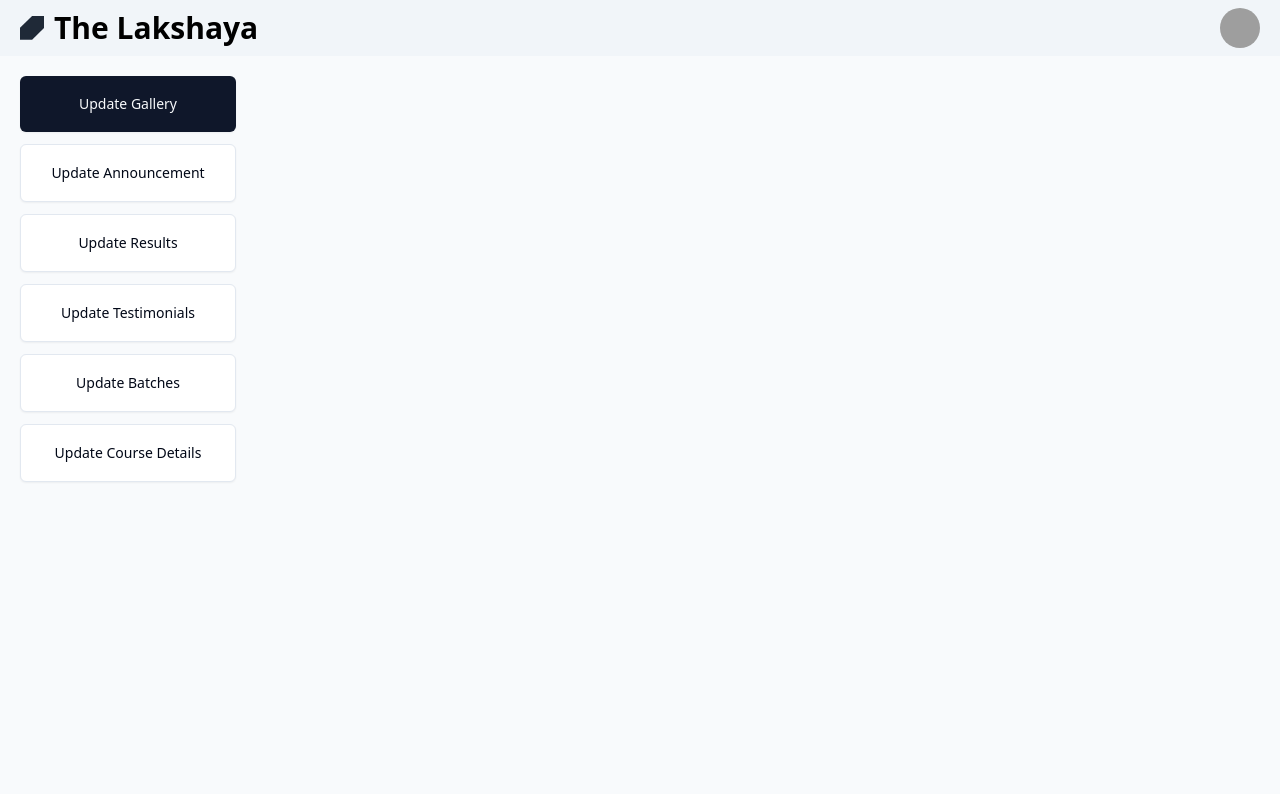
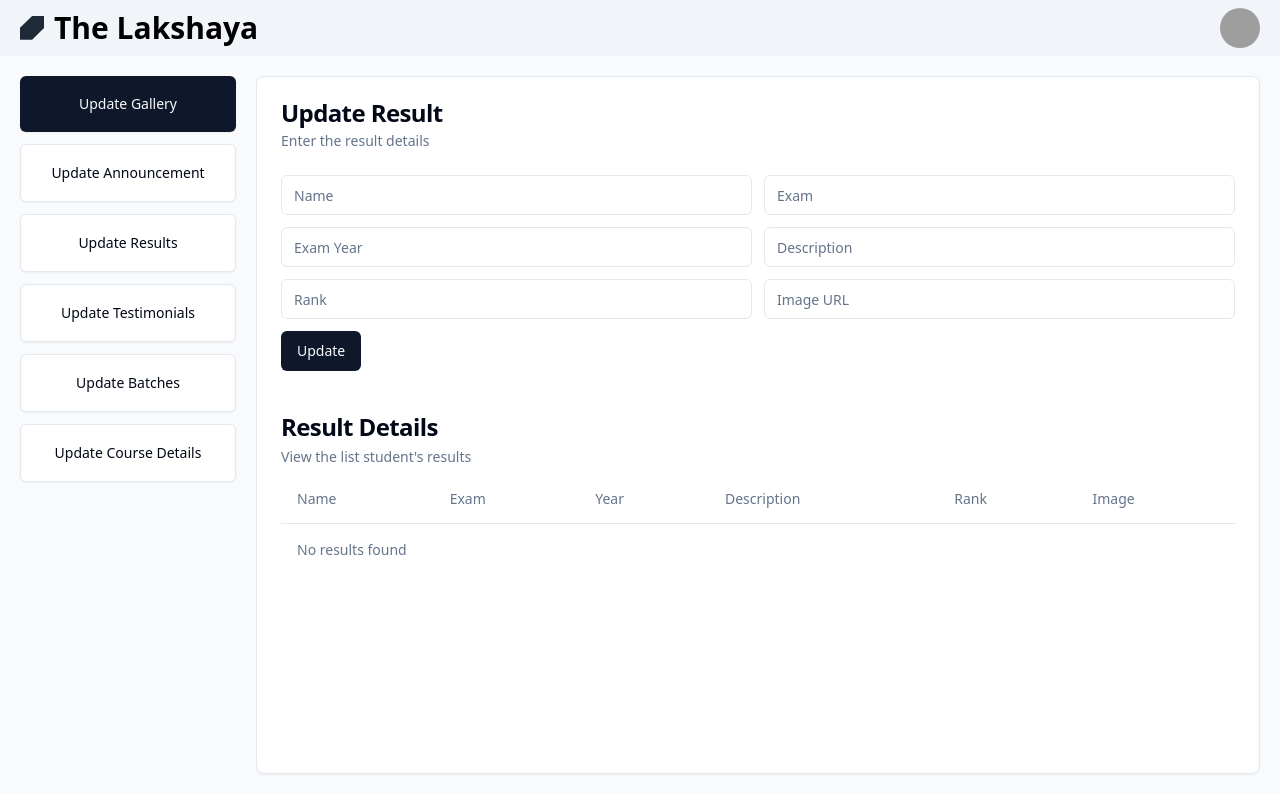
Before and after one commit to whyehtasam/Lakshaya-admin-panel, a React (Vite) app: page /updateResult in a window 1280 px wide. Built offline with nearby package versions, Linux system fonts and the light colour scheme; grey boxes are pictures that could not be loaded.

Commit message:
chore: Add UpdateResult component and routes for updating results

```diff
--- a/src/apps/dashboard/Dashboard.jsx
+++ b/src/apps/dashboard/Dashboard.jsx
@@ -2,6 +2,7 @@
 import UploadGallery from "./UploadGallery";
 import { Route, Routes } from "react-router-dom";
 import UpdateAnnouncemenet from "./UpdateAnnouncemenet";
+import UpdateResult from "./UpdateResult";
 
 const Dashboard = ({className}) => {
   return (
@@ -9,6 +10,7 @@
       <Routes>
         <Route path="/" element={<UploadGallery />} />
         <Route path="/updateAnnouncement" element={<UpdateAnnouncemenet/>} />
+        <Route path="/updateResult" element={<UpdateResult/>} />
       </Routes>
     </div>
   );
--- /dev/null
+++ b/src/apps/dashboard/UpdateResult.jsx
@@ -0,0 +1,145 @@
+import React, { useState } from "react";
+import {
+  Card,
+  CardContent,
+  CardDescription,
+  CardFooter,
+  CardHeader,
+  CardTitle,
+} from "@/components/ui/card";
+import { Input } from "@/components/ui/input";
+import { Button } from "@/components/ui/button";
+import {
+  Table,
+  TableBody,
+  TableCell,
+  TableHead,
+  TableRow,
+  TableHeader,
+} from "@/components/ui/table";
+
+const UpdateResult = () => {
+  const [formData, setFormData] = useState({
+    name: "",
+    exam: "",
+    examYear: "",
+    description: "",
+    rank: "",
+    img: "",
+  });
+  const [results, setResults] = useState([]);
+
+  const handleChange = (e) => {
+    setFormData({ ...formData, [e.target.name]: e.target.value });
+  };
+
+  const handleSubmit = (e) => {
+    e.preventDefault();
+    setResults([...results, formData]);
+    setFormData({
+      name: "",
+      exam: "",
+      examYear: "",
+      description: "",
+      rank: "",
+      img: "",
+    });
+  };
+
+  return (
+    <div className="h-full">
+    <Card className='h-full overflow-auto'>
+        <CardHeader>
+          <CardTitle>Update Result</CardTitle>
+          <CardDescription>Enter the result details</CardDescription>
+        </CardHeader>
+        <CardContent>
+          <form onSubmit={handleSubmit} className="gap-3 grid grid-cols-2">
+            <Input
+              name="name"
+              value={formData.name}
+              onChange={handleChange}
+              placeholder="Name"
+            />
+            <Input
+              name="exam"
+              value={formData.exam}
+              onChange={handleChange}
+              placeholder="Exam"
+            />
+            <Input
+              name="examYear"
+              value={formData.examYear}
+              onChange={handleChange}
+              placeholder="Exam Year"
+            />
+            <Input
+              name="description"
+              value={formData.description}
+              onChange={handleChange}
+              placeholder="Description"
+            />
+            <Input
+              name="rank"
+              value={formData.rank}
+              onChange={handleChange}
+              placeholder="Rank"
+            />
+            <Input
+              name="img"
+              value={formData.img}
+              onChange={handleChange}
+              placeholder="Image URL"
+            />
+            <Button type="submit" className='w-fit'>Update</Button>
+          </form>
+        </CardContent>
+        <CardFooter className="flex-col items-start space-y-2 mt-5">
+          <CardTitle>Result Details</CardTitle>
+          <CardDescription>
+            View the list student&apos;s results
+          </CardDescription>
+          <Table>
+            <TableHeader>
+              <TableRow>
+                <TableHead>Name</TableHead>
+                <TableHead>Exam</TableHead>
+                <TableHead>Year</TableHead>
+                <TableHead>Description</TableHead>
+                <TableHead>Rank</TableHead>
+                <TableHead>Image</TableHead>
+              </TableRow>
+            </TableHeader>
+            <TableBody>
+              {results.length > 0 ? (
+                results.map((result, index) => (
+                  <TableRow key={index}>
+                    <TableCell>{result.name}</TableCell>
+                    <TableCell>{result.exam}</TableCell>
+                    <TableCell>{result.examYear}</TableCell>
+                    <TableCell>{result.description}</TableCell>
+                    <TableCell>{result.rank}</TableCell>
+                    <TableCell>
+                      <img
+                        src={result.img}
+                        alt={result.name}
+                        width="50"
+                        height="50"
+                      />
+                    </TableCell>
+                  </TableRow>
+                ))
+              ) : (
+                <TableRow>
+                  <TableCell colSpan={5} className="text-sm text-muted-foreground">No results found</TableCell>
+                </TableRow>
+              )}
+            </TableBody>
+          </Table>
+        </CardFooter>
+      </Card>
+    </div>
+  );
+};
+
+export default UpdateResult;
--- a/src/apps/sidebar/Sidebar.jsx
+++ b/src/apps/sidebar/Sidebar.jsx
@@ -8,7 +8,7 @@
   const buttons = [
     { name: 'Update Gallery', path: '/' },
     { name: 'Update Announcement', path: '/updateAnnouncement' },
-    { name: 'Update Results', path: '#' },
+    { name: 'Update Results', path: '/updateResult' },
     { name: 'Update Testimonials', path: '#' },
     { name: 'Update Batches', path: '#' },
     { name: 'Update Course Details', path: '#' },
--- /dev/null
+++ b/src/components/ui/skeleton.jsx
@@ -0,0 +1,10 @@
+import { cn } from "@/lib/utils"
+
+function Skeleton({
+  className,
+  ...props
+}) {
+  return (<div className={cn("animate-pulse rounded-md bg-muted", className)} {...props} />);
+}
+
+export { Skeleton }
```
